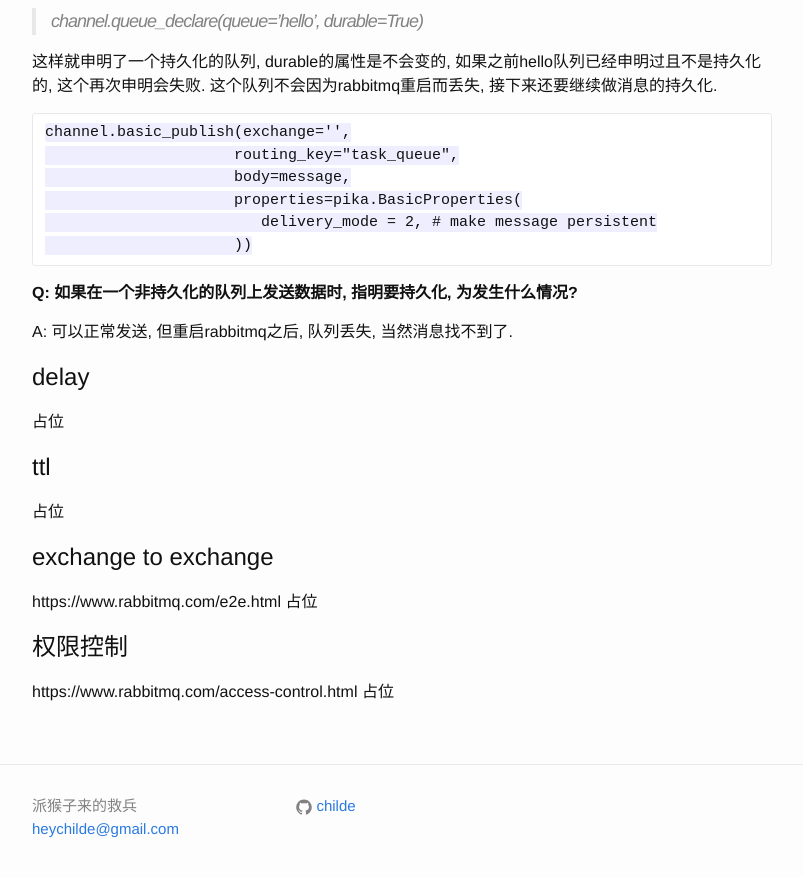
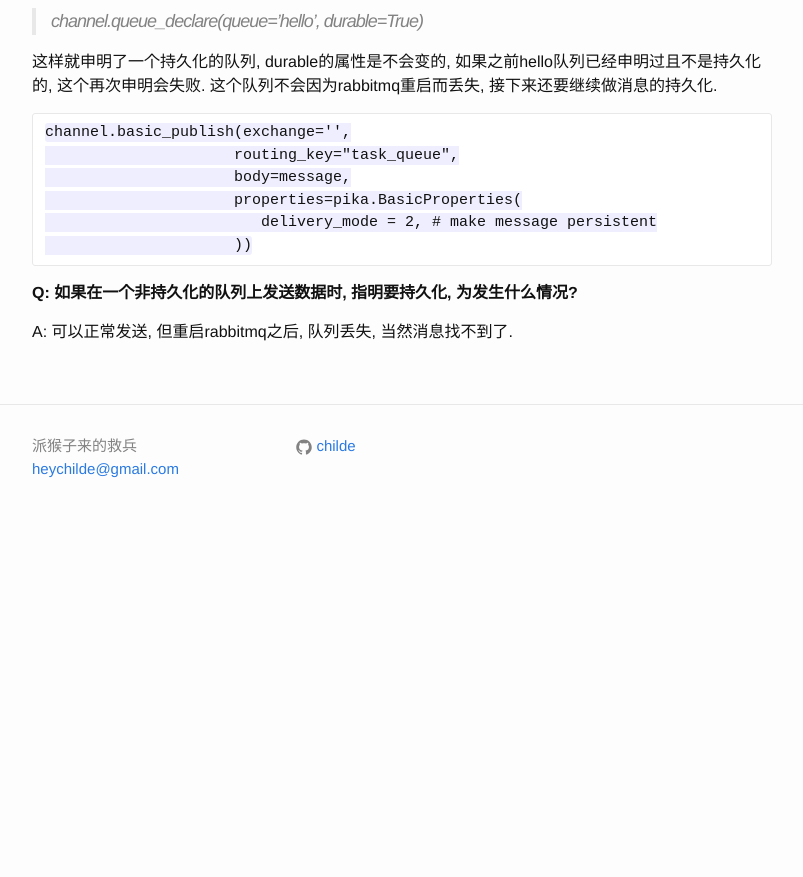
Before and after one commit to childe/ohmycat, a Jekyll site: the page built from _posts/2014-11-18-rabbitmq-learning-ack.md, in a window 1280 px wide and 900 px high, scrolled down 2619 px. Shown: the top 877 px of the window, without its empty margins (238-1041 px from the left). Built offline with Jekyll 4.4.1, drawn with Linux system fonts in a browser that asks for light colours; after the commit the page ends 3159 px from its top, so only the background shows below that.

Commit message:
remove placeholder modified:   2014-11-18-rabbitmq-learning-ack.md

```diff
--- a/_posts/2014-11-18-rabbitmq-learning-ack.md
+++ b/_posts/2014-11-18-rabbitmq-learning-ack.md
@@ -130,18 +130,3 @@ callbak里面要记得发送ack,否则消息要被一次又一次的处理,然
 **Q: 如果在一个非持久化的队列上发送数据时, 指明要持久化, 为发生什么情况?**
 
 A:  可以正常发送, 但重启rabbitmq之后, 队列丢失, 当然消息找不到了.
-
-# delay
-占位
-
-# ttl
-占位
-
-# exchange to exchange
-https://www.rabbitmq.com/e2e.html
-占位
-
-
-#权限控制
-https://www.rabbitmq.com/access-control.html
-占位
```
